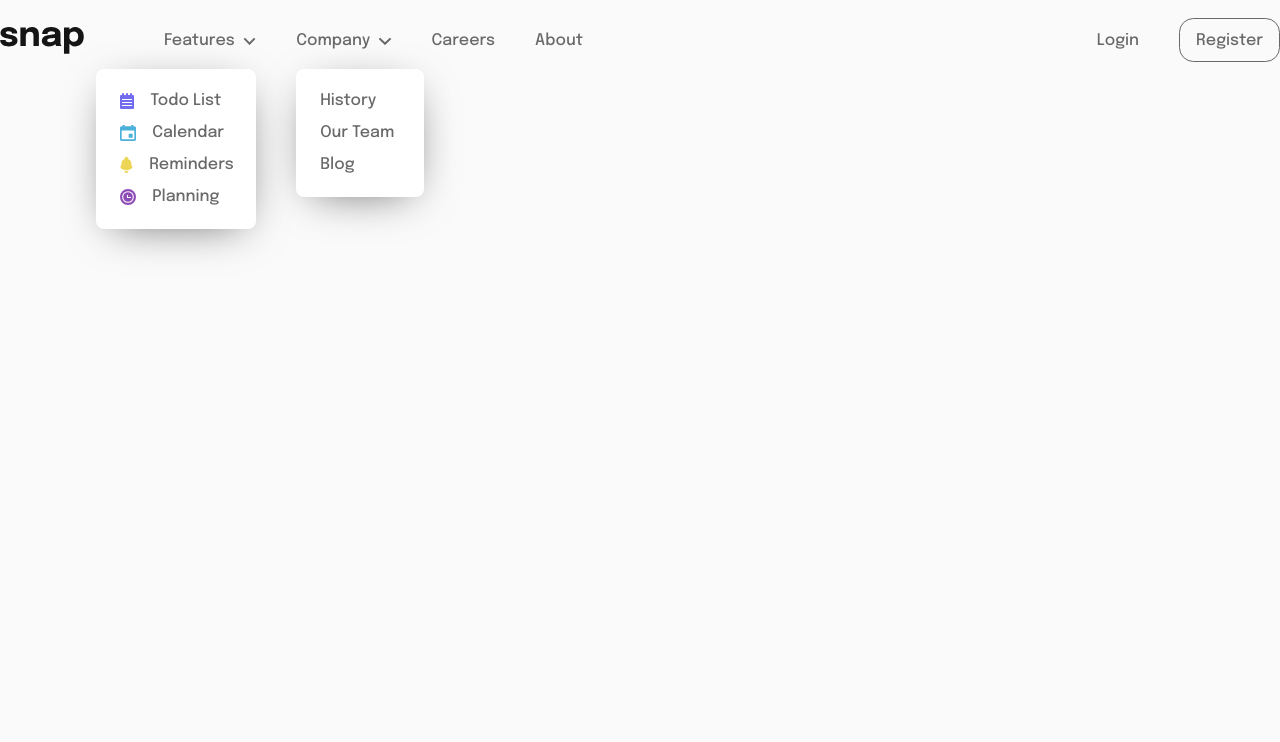
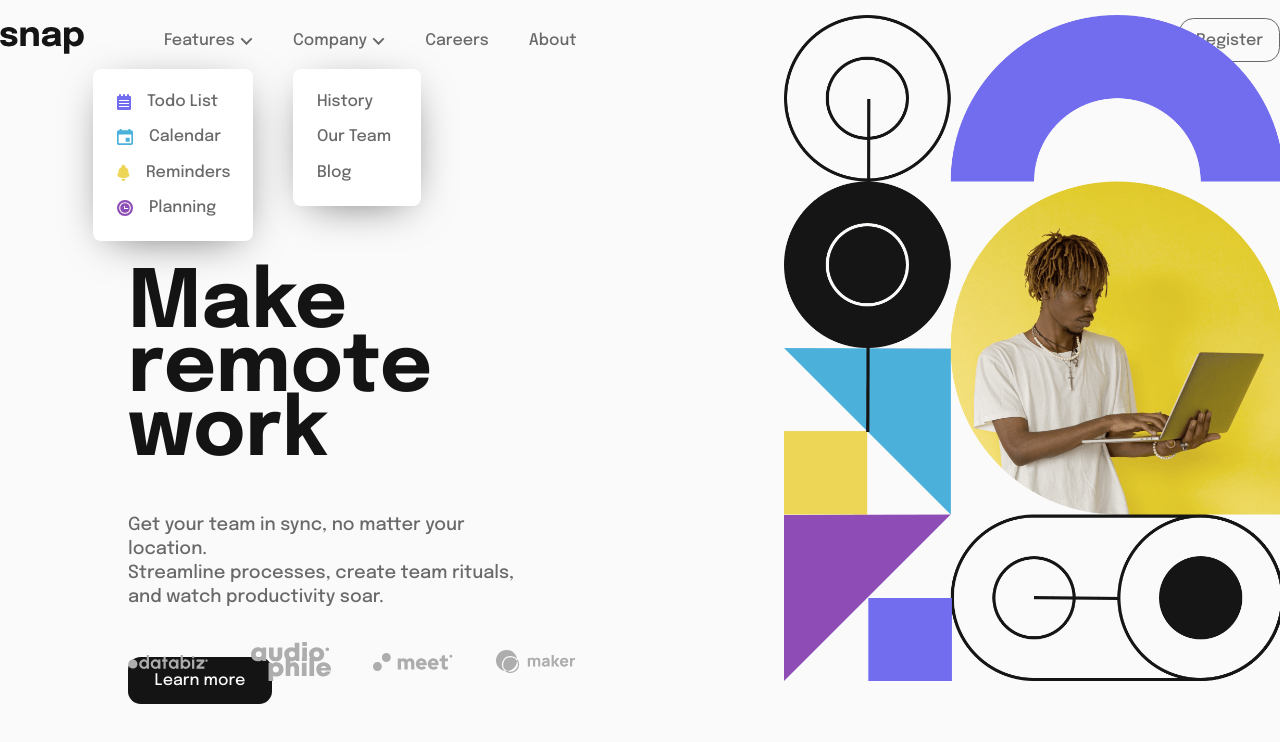
Before and after one commit to Pedja1310/navbar-with-dropdown, a website built with Vite: page index.html in a window 1280 px wide. Built offline with nearby package versions, Linux system fonts and the light colour scheme.

Commit message:
finished desktop version

```diff
--- a/index.html
+++ b/index.html
@@ -103,7 +103,30 @@
           </div>
         </nav>
       </header>
-      <main></main>
+      <main>
+        <div class="col-left">
+          <h1>
+            Make<br />
+            remote work
+          </h1>
+          <p class="subheading">
+            Get your team in sync, no matter your location.<br />Streamline
+            processes, create team rituals, and watch productivity soar.
+          </p>
+          <button class="cta-btn">Learn more</button>
+          <div class="clients">
+            <a href="#"><img src="/images/client-databiz.svg" /></a>
+            <a href="#"><img src="/images/client-audiophile.svg" /></a>
+            <a href="#"><img src="/images/client-meet.svg" /></a>
+            <a href="#"><img src="/images/client-maker.svg" /></a>
+          </div>
+        </div>
+        <div class="col-right">
+          <div class="image">
+            <img src="/images/image-hero-desktop.png" alt="" srcset="" />
+          </div>
+        </div>
+      </main>
     </div>
     <script type="module" src="/main.js"></script>
   </body>
--- a/style.css
+++ b/style.css
@@ -129,7 +129,8 @@ header nav ul li a:hover {
 .dropdown-btn {
   display: flex;
   align-items: center;
-  gap: 0.5rem;
+  justify-content: center;
+  gap: 0.3rem;
 }
 
 .dropdown-btn img {
@@ -192,10 +193,88 @@ header nav ul li a:hover {
   display: flex;
   align-items: center;
   justify-content: space-between;
-  height: 2rem;
-  width: 100%;
+  height: 2.2rem;
 }
 
 .dropdown-item img {
   margin-right: 1rem;
 }
+
+/* Main */
+
+main {
+  display: flex;
+  height: 75vh;
+}
+
+.col-left {
+  position: relative;
+  display: flex;
+  flex-direction: column;
+  width: 50%;
+  padding-top: 12rem;
+  padding-left: 8rem;
+  height: 100%;
+}
+
+h1 {
+  font-size: 5rem;
+  margin: 0;
+  font-weight: 600;
+  line-height: 4rem;
+}
+
+.subheading {
+  color: var(--medium-color);
+  margin-top: 3rem;
+  width: 80%;
+  font-size: 1.125rem;
+  line-height: 1.5rem;
+}
+
+.cta-btn {
+  margin-top: 3rem;
+  padding: 0.7rem 0.7rem;
+  width: 9rem;
+  font-size: 1rem;
+  border-radius: 0.8rem;
+  color: var(--light-color);
+  border: none;
+  background-color: var(--dark-color);
+}
+
+.cta-btn:hover {
+  background-color: var(--light-color);
+  color: var(--dark-color);
+  border: 2px solid var(--dark-color);
+  cursor: pointer;
+  font-weight: bold;
+}
+
+.clients {
+  display: flex;
+  align-items: center;
+  justify-content: space-between;
+  width: 70%;
+  position: absolute;
+  bottom: 0;
+  margin: 0;
+}
+
+.clients img {
+  width: 5rem;
+}
+
+/* Right column */
+
+.col-right {
+  width: 50%;
+  position: relative;
+}
+
+.col-right img {
+  position: absolute;
+  bottom: 0;
+  left: 9rem;
+  width: 31.25rem;
+}
```
